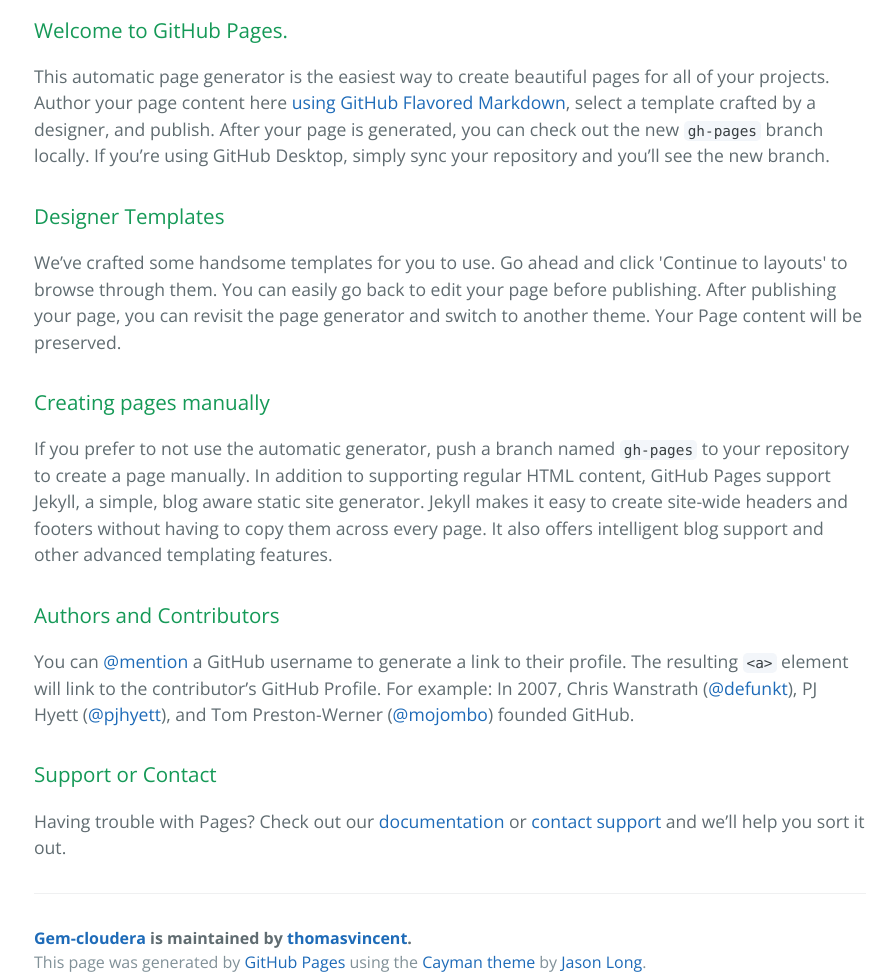
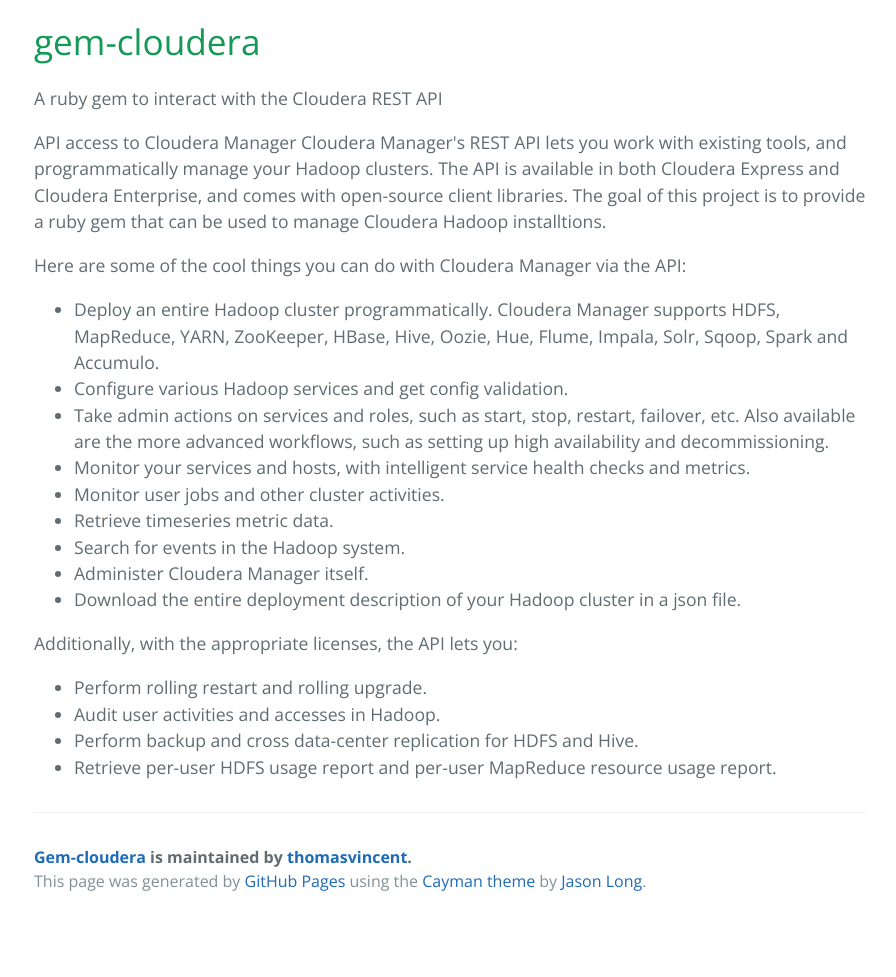
Before and after one commit to thomasvincent/ruby-cloudera, a plain HTML site: page index.html in a window 1280 px wide. Shown: the part 400-1377 px from the top of the page, without its empty margins (190-1086 px from the left). After the commit the page ends 1325 px from the top, so only its background shows below. Drawn offline with nearby package versions, Linux system fonts and the light colour scheme.

Commit message:
Create gh-pages branch via GitHub

```diff
--- a/index.html
+++ b/index.html
@@ -19,30 +19,36 @@
     </section>
 
     <section class="main-content">
-      <h3>
-<a id="welcome-to-github-pages" class="anchor" href="#welcome-to-github-pages" aria-hidden="true"><span class="octicon octicon-link"></span></a>Welcome to GitHub Pages.</h3>
+      <h1>
+<a id="gem-cloudera" class="anchor" href="#gem-cloudera" aria-hidden="true"><span class="octicon octicon-link"></span></a>gem-cloudera</h1>
 
-<p>This automatic page generator is the easiest way to create beautiful pages for all of your projects. Author your page content here <a href="https://guides.github.com/features/mastering-markdown/">using GitHub Flavored Markdown</a>, select a template crafted by a designer, and publish. After your page is generated, you can check out the new <code>gh-pages</code> branch locally. If you’re using GitHub Desktop, simply sync your repository and you’ll see the new branch.</p>
+<p>A ruby gem to interact with the Cloudera REST API</p>
 
-<h3>
-<a id="designer-templates" class="anchor" href="#designer-templates" aria-hidden="true"><span class="octicon octicon-link"></span></a>Designer Templates</h3>
+<p>API access to Cloudera Manager
+Cloudera Manager's REST API lets you work with existing tools, and programmatically manage your Hadoop clusters. The API is available in both Cloudera Express and Cloudera Enterprise, and comes with open-source client libraries. The goal of this project is to provide a ruby gem that can be used to manage Cloudera Hadoop installtions. </p>
 
-<p>We’ve crafted some handsome templates for you to use. Go ahead and click 'Continue to layouts' to browse through them. You can easily go back to edit your page before publishing. After publishing your page, you can revisit the page generator and switch to another theme. Your Page content will be preserved.</p>
+<p>Here are some of the cool things you can do with Cloudera Manager via the API:</p>
 
-<h3>
-<a id="creating-pages-manually" class="anchor" href="#creating-pages-manually" aria-hidden="true"><span class="octicon octicon-link"></span></a>Creating pages manually</h3>
+<ul>
+<li>Deploy an entire Hadoop cluster programmatically. Cloudera Manager supports HDFS, MapReduce, YARN, ZooKeeper, HBase, Hive, Oozie, Hue, Flume, Impala, Solr, Sqoop, Spark and Accumulo.</li>
+<li>Configure various Hadoop services and get config validation.</li>
+<li>Take admin actions on services and roles, such as start, stop, restart, failover, etc. Also available are the more advanced workflows, such as setting up high availability and decommissioning.</li>
+<li>Monitor your services and hosts, with intelligent service health checks and metrics.</li>
+<li>Monitor user jobs and other cluster activities.</li>
+<li>Retrieve timeseries metric data.</li>
+<li>Search for events in the Hadoop system.</li>
+<li>Administer Cloudera Manager itself.</li>
+<li>Download the entire deployment description of your Hadoop cluster in a json file.</li>
+</ul>
 
-<p>If you prefer to not use the automatic generator, push a branch named <code>gh-pages</code> to your repository to create a page manually. In addition to supporting regular HTML content, GitHub Pages support Jekyll, a simple, blog aware static site generator. Jekyll makes it easy to create site-wide headers and footers without having to copy them across every page. It also offers intelligent blog support and other advanced templating features.</p>
+<p>Additionally, with the appropriate licenses, the API lets you:</p>
 
-<h3>
-<a id="authors-and-contributors" class="anchor" href="#authors-and-contributors" aria-hidden="true"><span class="octicon octicon-link"></span></a>Authors and Contributors</h3>
-
-<p>You can <a href="https://github.com/blog/821" class="user-mention">@mention</a> a GitHub username to generate a link to their profile. The resulting <code>&lt;a&gt;</code> element will link to the contributor’s GitHub Profile. For example: In 2007, Chris Wanstrath (<a href="https://github.com/defunkt" class="user-mention">@defunkt</a>), PJ Hyett (<a href="https://github.com/pjhyett" class="user-mention">@pjhyett</a>), and Tom Preston-Werner (<a href="https://github.com/mojombo" class="user-mention">@mojombo</a>) founded GitHub.</p>
-
-<h3>
-<a id="support-or-contact" class="anchor" href="#support-or-contact" aria-hidden="true"><span class="octicon octicon-link"></span></a>Support or Contact</h3>
-
-<p>Having trouble with Pages? Check out our <a href="https://help.github.com/pages">documentation</a> or <a href="https://github.com/contact">contact support</a> and we’ll help you sort it out.</p>
+<ul>
+<li>Perform rolling restart and rolling upgrade.</li>
+<li>Audit user activities and accesses in Hadoop.</li>
+<li>Perform backup and cross data-center replication for HDFS and Hive.</li>
+<li>Retrieve per-user HDFS usage report and per-user MapReduce resource usage report.</li>
+</ul>
 
       <footer class="site-footer">
         <span class="site-footer-owner"><a href="https://github.com/thomasvincent/gem-cloudera">Gem-cloudera</a> is maintained by <a href="https://github.com/thomasvincent">thomasvincent</a>.</span>
```
Also changed, not shown: params.json (+1 -1 lines).
